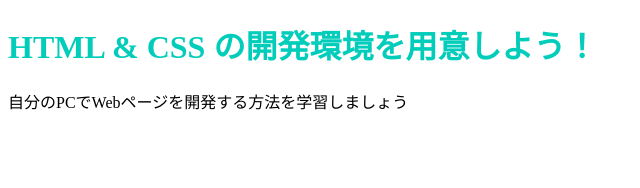
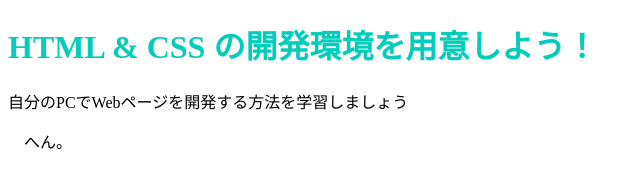
Before and after one commit to lego-salaried-man/.github.io, a plain HTML site: page index.html in a window 1280 px wide. Shown: the full height of the page, 0-640 px from the left. Drawn offline with Linux system fonts and the light colour scheme.

Commit message:
Update index.html

```diff
--- a/index.html
+++ b/index.html
@@ -8,5 +8,6 @@
   <body>
     <h1 class="title">HTML & CSS の開発環境を用意しよう！</h1>
     <p>自分のPCでWebページを開発する方法を学習しましょう</p>
+    <p>　へん。</p>
   </body>
 </html>
```
